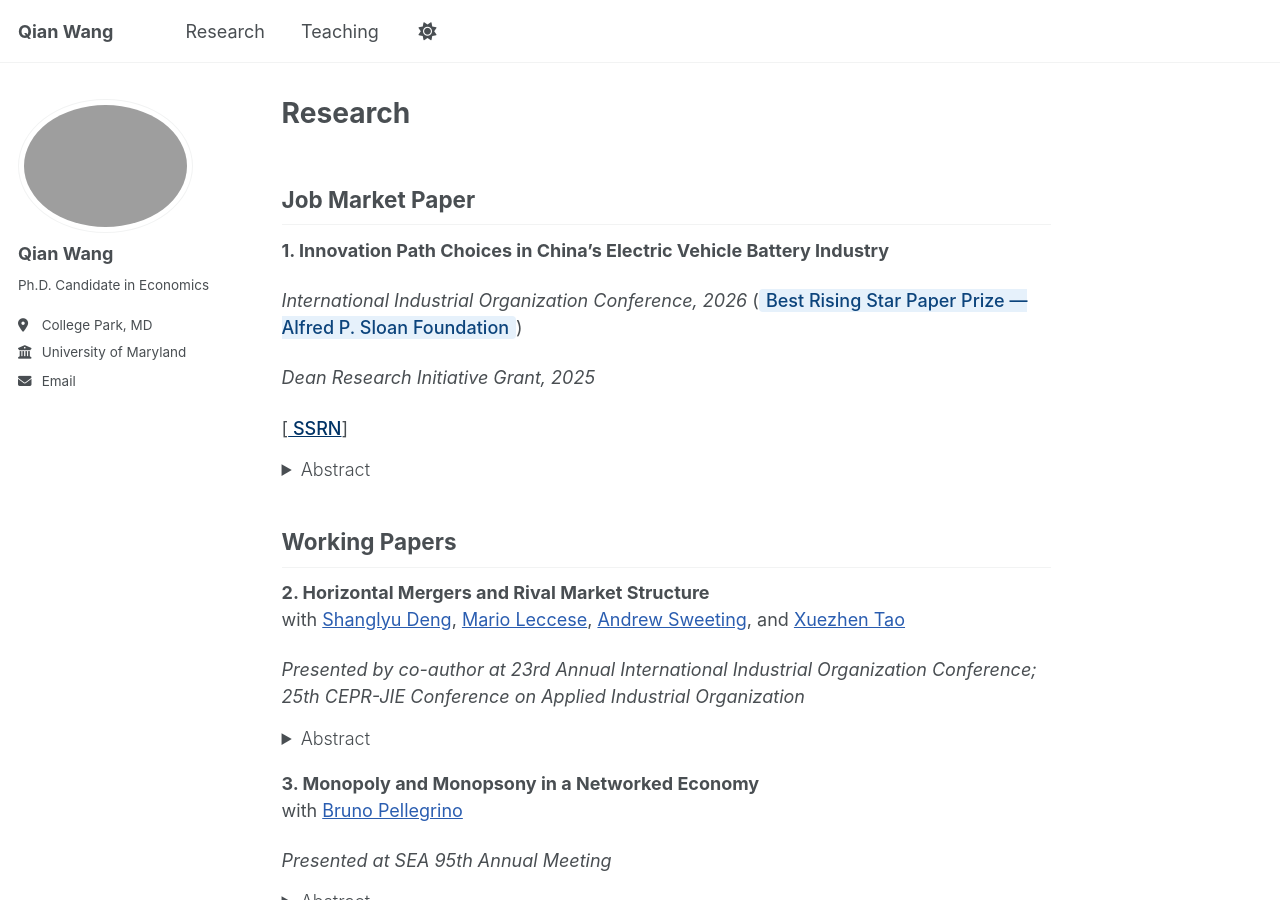
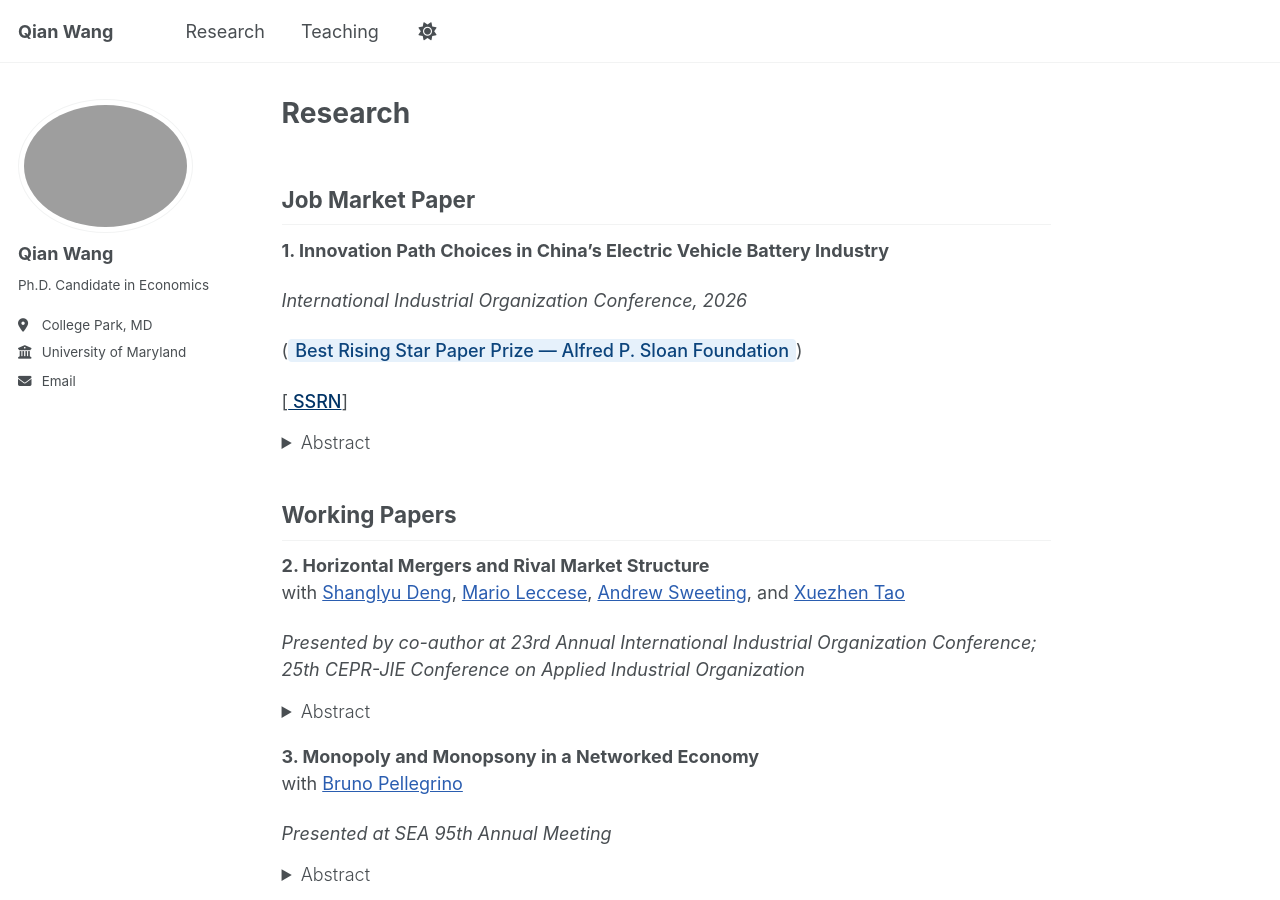
Before and after one commit to qwang819/qwang819.github.io, a Jekyll site: the page built from _pages/research.md, in a window 1280 px wide and 900 px high. Built offline with Jekyll 4.4.1, drawn with Linux system fonts in a browser that asks for light colours; a script that is not in the unit is left out.

Commit message:
Update research.md

```diff
--- a/_pages/research.md
+++ b/_pages/research.md
@@ -10,9 +10,8 @@ layout: single
 **1. Innovation Path Choices in China’s Electric Vehicle Battery Industry**
 
 *International Industrial Organization Conference, 2026*
+
 (<span style="background: #E6F1FB; color: #0C447C; padding: 1px 7px; border-radius: 4px; font-weight: 500;">Best Rising Star Paper Prize — Alfred P. Sloan Foundation</span>)
-
-*Dean Research Initiative Grant, 2025*
 
 
 [<a href="https://papers.ssrn.com/sol3/papers.cfm?abstract_id=6168655" style="color:#003366; font-weight:550">
```
